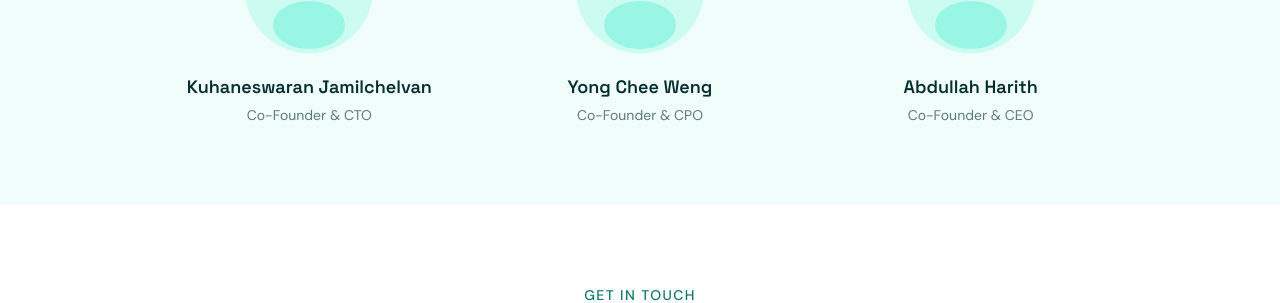
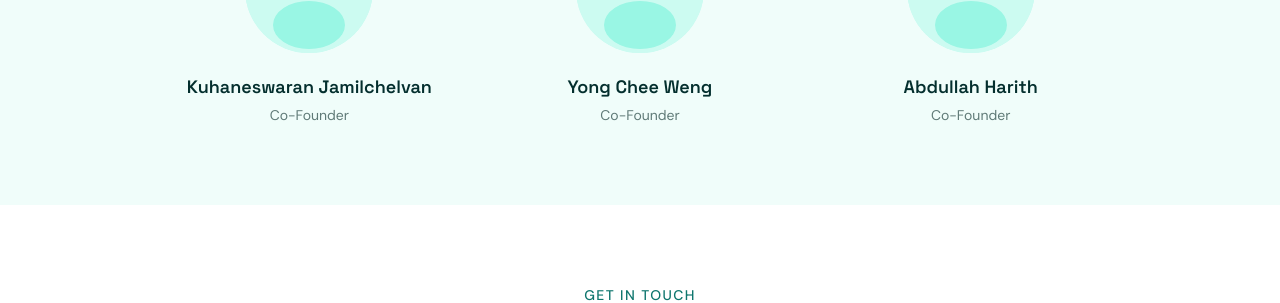
Before and after one commit to abdullahharithworks/abdullahharithworks.github.io, a Jekyll site: the page built from index.html, in a window 1280 px wide and 900 px high, scrolled down 2735 px. Shown: the part 175-478 px from the top of the window. Built offline with Jekyll 4.4.1, drawn with Linux system fonts in a browser that asks for light colours.

Commit message:
role update.

```diff
--- a/_data/founders.yml
+++ b/_data/founders.yml
@@ -1,11 +1,11 @@
 - name: "Kuhaneswaran Jamilchelvan"
-  role: "Co-Founder & CTO"
+  role: "Co-Founder"
   image: "/assets/images/founders/placeholder.svg"
 
 - name: "Yong Chee Weng"
-  role: "Co-Founder & CPO"
+  role: "Co-Founder"
   image: "/assets/images/founders/placeholder.svg"
 
 - name: "Abdullah Harith"
-  role: "Co-Founder & CEO"
+  role: "Co-Founder"
   image: "/assets/images/founders/placeholder.svg"
```
